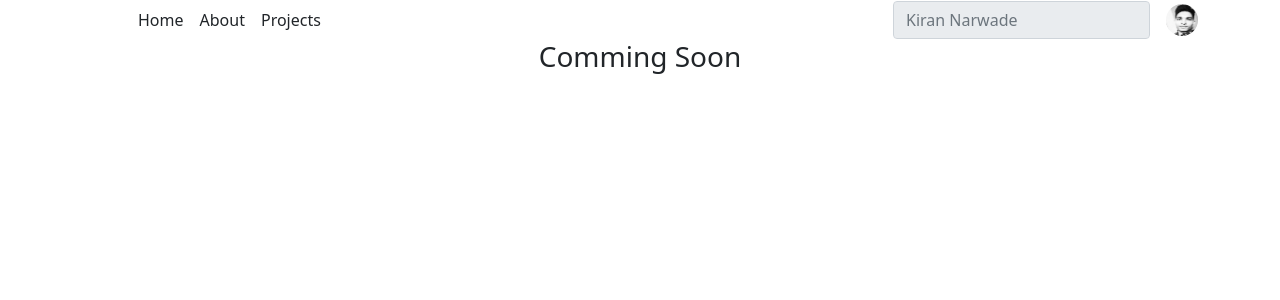
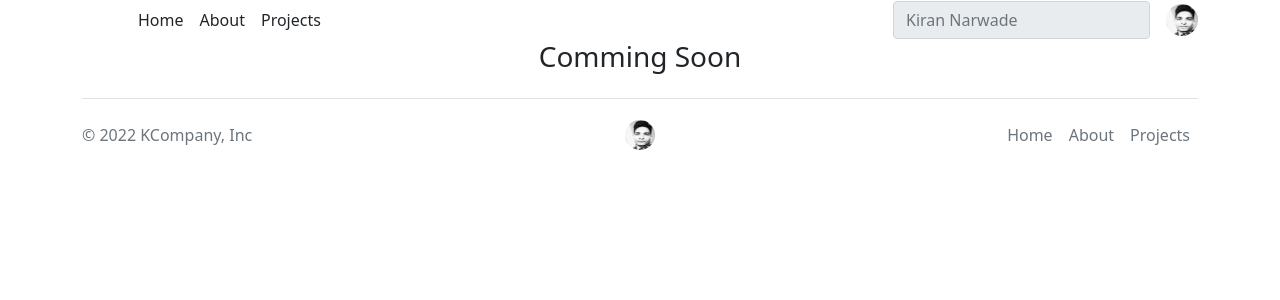
Before and after one commit to kirannarwade/flask_kk, a Flask app: page /about in a window 1280 px wide. Shown: the top 300 px of the page. Run offline with Flask 2, Linux system fonts and the light colour scheme.

Commit message:
Update base.html

```diff
--- a/templates/base.html
+++ b/templates/base.html
@@ -11,13 +11,13 @@
     <title>{% block title %}{% endblock title %} - Kiran</title>
   </head>
   <body>
-    <div class="container">
+    <div class="container" id="kk">
         <div class="d-flex flex-wrap align-items-center justify-content-center justify-content-lg-start">
           <a href="/" class="d-flex align-items-center mb-2 mb-lg-0 text-dark text-decoration-none">
             <svg class="bi me-2" width="40" height="32" role="img" aria-label="Bootstrap"><use xlink:href="#bootstrap"></use></svg>
           </a>
 
-          <ul class="nav col-12 col-lg-auto me-lg-auto mb-2 justify-content-center mb-md-0">
+          <ul class="nav col-12 col-lg-auto me-lg-auto mb-2 justify-content-center mb-md-0" >
             <li><a href="/" class="nav-link px-2 link-dark">Home</a></li>
             <li><a href="/about" class="nav-link px-2 link-dark">About</a></li>
             <li><a href="/projects" class="nav-link px-2 link-dark">Projects</a></li>
@@ -50,5 +50,26 @@
     -->
 
 
+    <div class="container">
+      <footer class="d-flex flex-wrap justify-content-between align-items-center py-3 my-4 border-top">
+        <p class="col-md-4 mb-0 text-muted">© 2022 KCompany, Inc</p>
+
+        <!-- <a href="/" class="col-md-4 d-flex align-items-center justify-content-center mb-3 mb-md-0 me-md-auto link-dark text-decoration-none"> -->
+          <img src="/static/img/kiran_narwade.jpg" alt="Bootstrap" width="32" height="32" class="rounded-circle border border-white">
+        <!-- </a> -->
+
+
+
+        <ul class="nav col-md-4 justify-content-end">
+          <li class="nav-item"><a href="/" class="nav-link px-2 text-muted">Home</a></li>
+          <li class="nav-item"><a href="/about" class="nav-link px-2 text-muted">About</a></li>
+          <li class="nav-item"><a href="/projects" class="nav-link px-2 text-muted">Projects</a></li>
+        </ul>
+      </footer>
+      </div>
+
+
+
+
   </body>
 </html>
```
